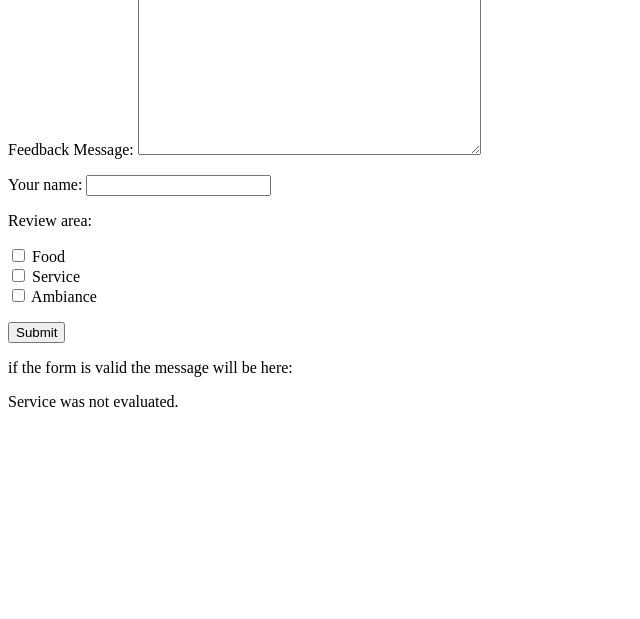
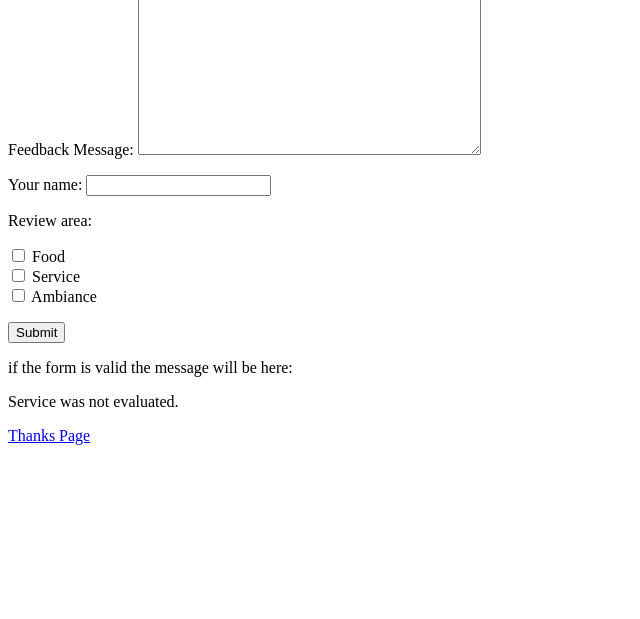
Before and after one commit to Priyanker/IS4460_TA, a Django app: page / in a window 1280 px wide. Shown: the part 67-686 px from the top of the page, without its empty margins (0-640 px from the left). Run offline with Django 4.2, Linux system fonts and the light colour scheme.

Commit message:
added link to thanks page in home view

```diff
--- a/myproject/t_priyankerrao_lab5/lab5_completed/templates/lab5/index.html
+++ b/myproject/t_priyankerrao_lab5/lab5_completed/templates/lab5/index.html
@@ -19,5 +19,8 @@
     {% endif %}
 
 
+    <p>
+        <a href={% url 'thanks' %}>Thanks Page</a>
+    </p>
 </body>
 </html>
```
